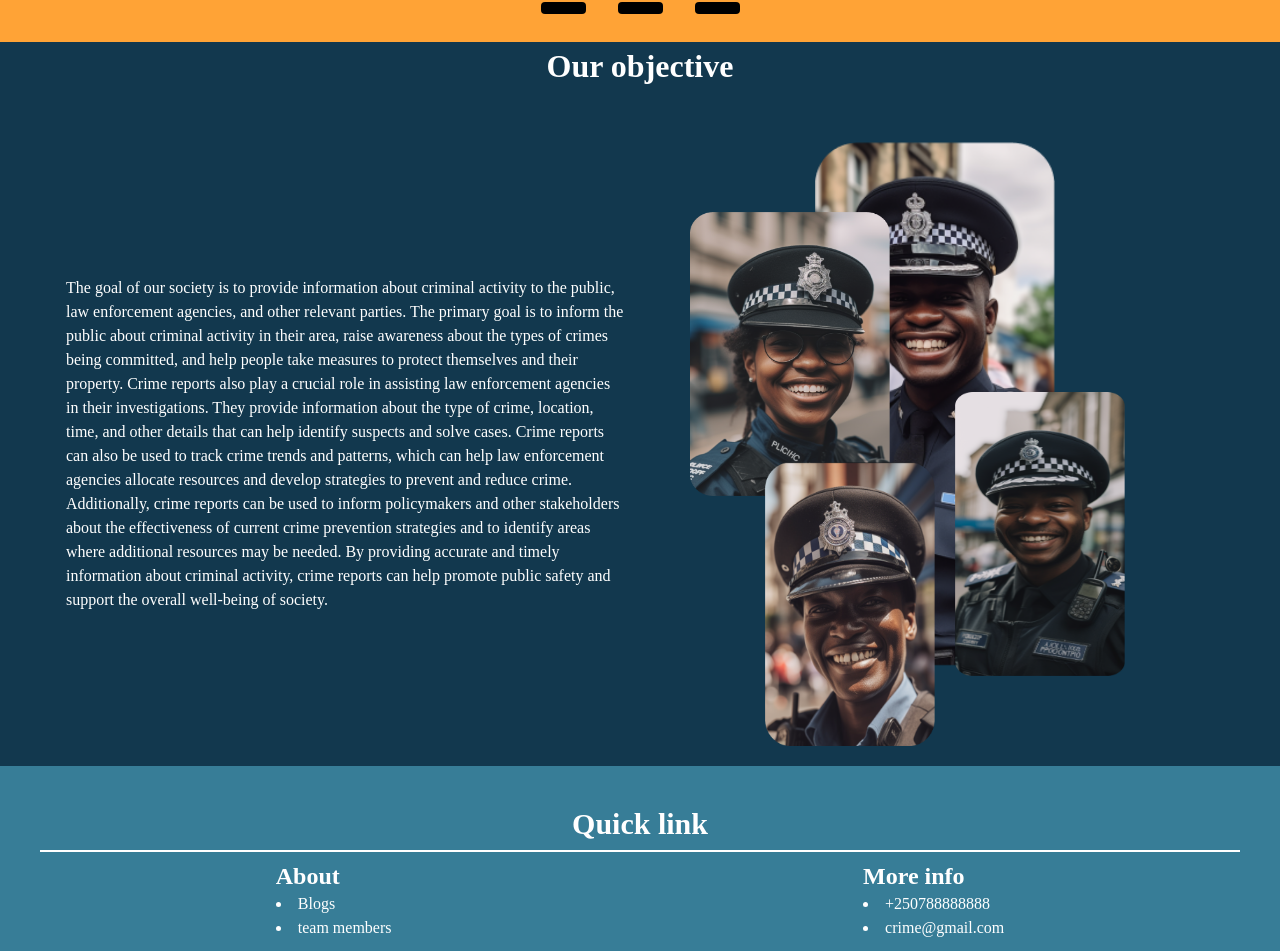
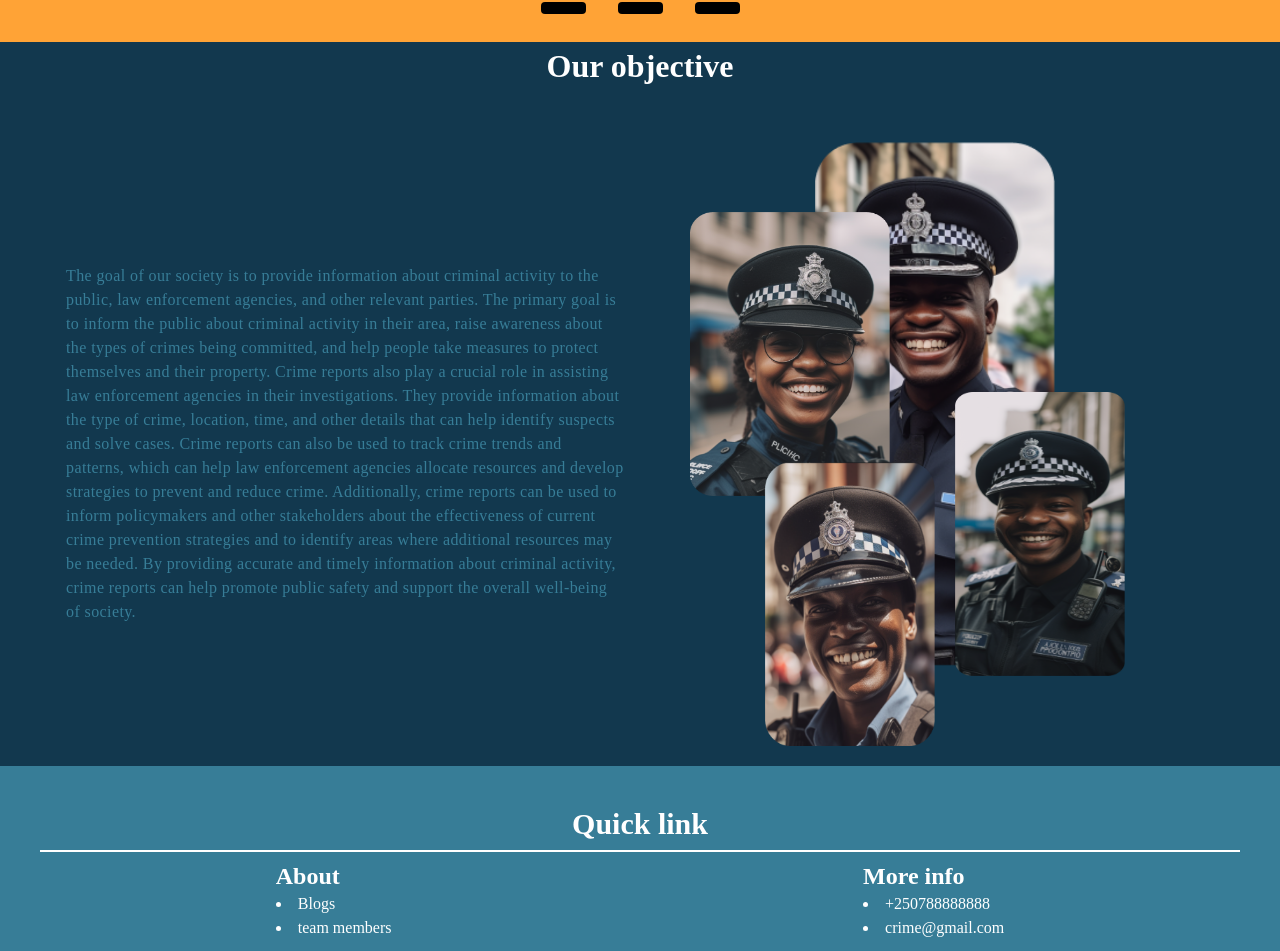
Before and after one commit to remymcall/crime-reports, a React (Create React App) app: page / in a window 1280 px wide. Shown: the part 1852-2803 px from the top of the page. Built offline with nearby package versions, Linux system fonts and the light colour scheme.

Commit message:
Update home2.js

```diff
--- a/src/components/home2.js
+++ b/src/components/home2.js
@@ -229,7 +229,7 @@ function Home2() {
           Our objective
         </div>
         <div className=" flex  px-10 py-3 w-full justify-between">
-          <div className=" w-1/2 flex flex-col p-4 justify-center text-white">
+          <div className=" w-1/2 flex flex-col p-4 justify-center text-whiten text-md tracking-wide">
             <div>
            The goal of our society is to provide information about criminal activity to the public, law enforcement agencies, and other relevant parties. The primary goal is to inform the public about criminal activity in their area, raise awareness about the types of crimes being committed, and help people take measures to protect themselves and their property.
 
```
